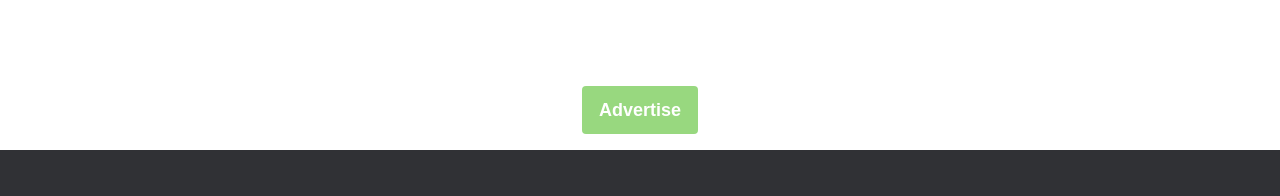
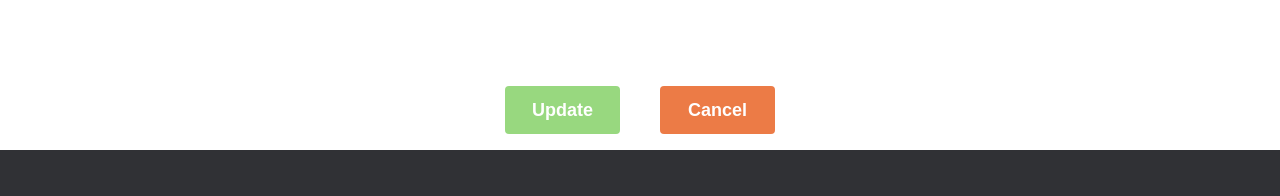
Before and after one commit to SheshagiriKulkarni/NammaVasati, a React (Vite) app in the folder frontend/vasati/: page /edit-ad/1 in a window 1280 px wide. Shown: the part 564-760 px from the top of the page. Built offline with nearby package versions, Linux system fonts and the light colour scheme; no server answers.

Commit message:
cancel btn in edit.jsx

```diff
--- a/frontend/vasati/src/components/Edit.css
+++ b/frontend/vasati/src/components/Edit.css
@@ -0,0 +1,18 @@
+.advertise-btn {
+  display: flex;
+  gap: 40px;
+  align-items: center;
+  justify-content: center;
+}
+
+.advertise-btn .can-btn {
+  height: 6vh;
+  width: 9vw;
+  color: white;
+  font-size: large;
+  font-weight: bold;
+  background-color: rgb(236, 123, 70);
+  border-radius: 4px;
+  border: none;
+  cursor: pointer;
+}
--- a/frontend/vasati/src/components/Edit.jsx
+++ b/frontend/vasati/src/components/Edit.jsx
@@ -8,6 +8,7 @@ import Navbar from "./Navbar";
 import Footer from "./Footer";
 import "./Advertise.css";
 import { useParams, useNavigate } from "react-router-dom";
+import "./Edit.css";
 
 const customIcon = new L.Icon({
   iconUrl: "https://cdn-icons-png.flaticon.com/128/684/684908.png", // Map marker icon
@@ -501,7 +502,10 @@ function Advertise() {
       </div>
       <div className="advertise-btn">
         <button className="sub-btn" onClick={handleSubmit}>
-          Advertise
+          Update
+        </button>
+        <button className="can-btn" onClick={() => navigate("/myads")}>
+          Cancel
         </button>
       </div>
       <Footer />
```
